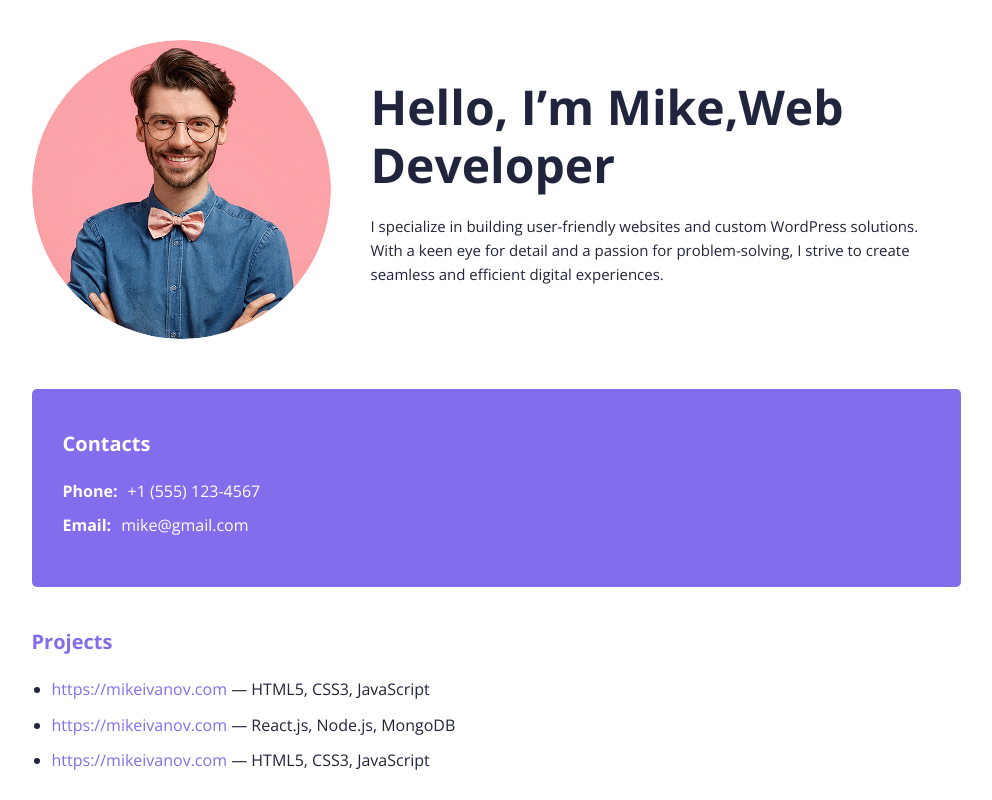
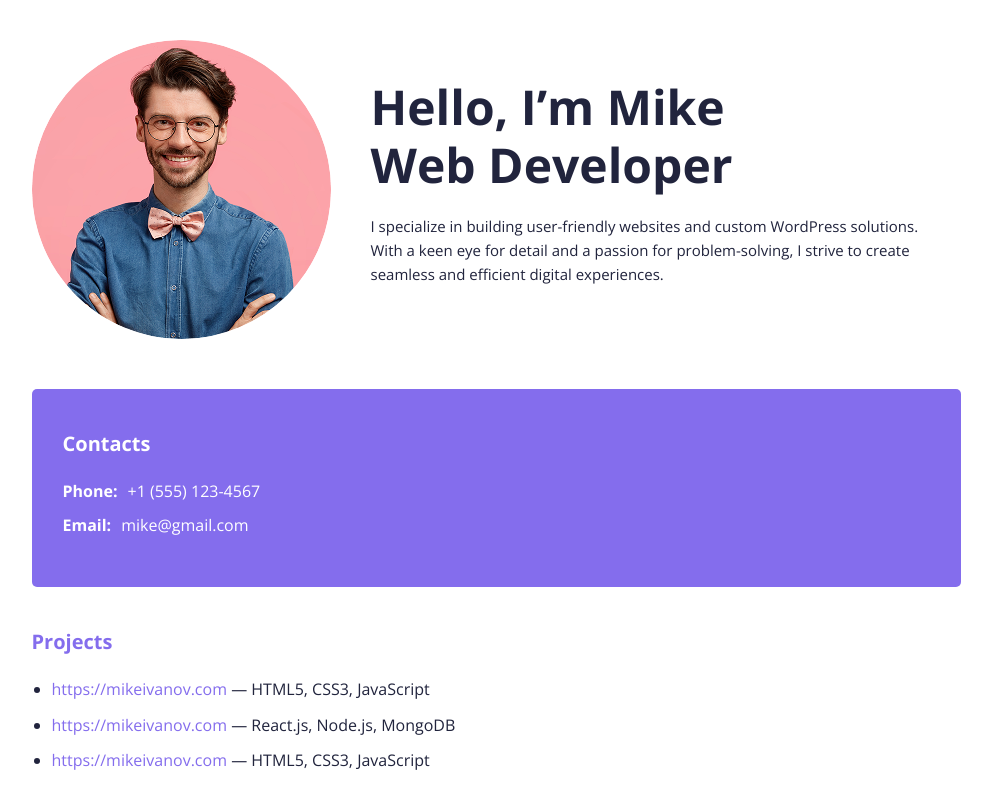
Before and after one commit to nadiia435/resume, a plain HTML site: page index.html in a window 1280 px wide. Shown: the top 800 px of the page, without its empty margins (144-1136 px from the left). Drawn offline with Linux system fonts and the light colour scheme.

Commit message:
Fix heading layout: split into 2 lines

```diff
--- a/index.html
+++ b/index.html
@@ -11,7 +11,7 @@
       <section class="author">
         <img src="img/Photo.png" alt="Author photo" />
         <div class="author-bio">
-          <h1>Hello, I’m Mike,Web Developer</h1>
+          <h1>Hello, I’m Mike<br />Web Developer</h1>
           <p>
             I specialize in building user-friendly websites and custom WordPress
             solutions. With a keen eye for detail and a passion for
--- a/style.css
+++ b/style.css
@@ -42,6 +42,8 @@ main {
   margin: 0 auto;
   padding: 40px 20px;
 }
+
+
 
 h2 {
   font-size: 20px;
@@ -140,7 +142,6 @@ a {
   text-decoration: underline;
 }
 
-
 .contact a:hover {
   text-decoration: underline;
 }
@@ -172,7 +173,6 @@ a {
   margin-bottom: 40px;
 }
 
-
 .soft-sckills ul,
 .hard-skills ul {
   padding-left: 20px;
```
